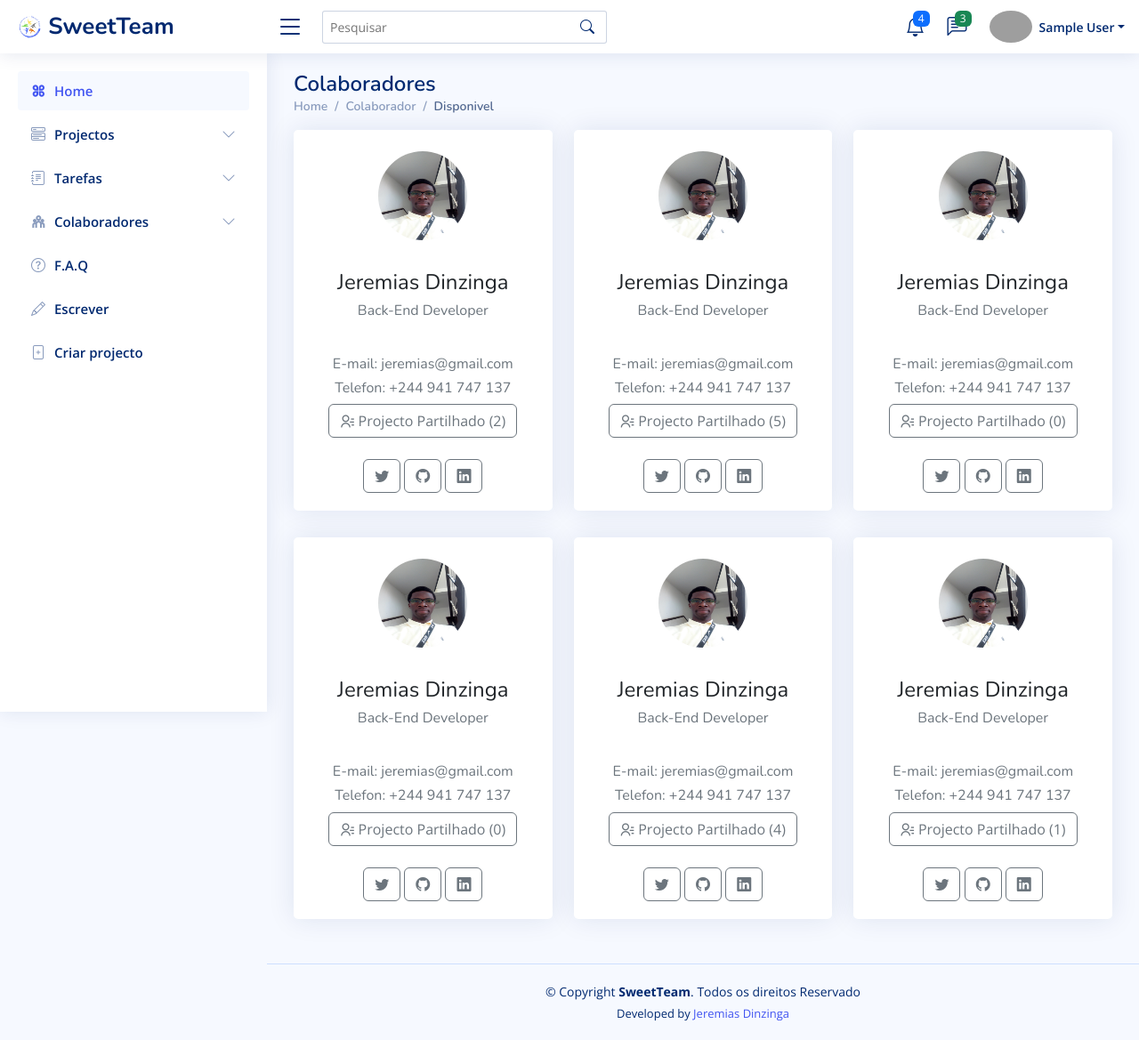
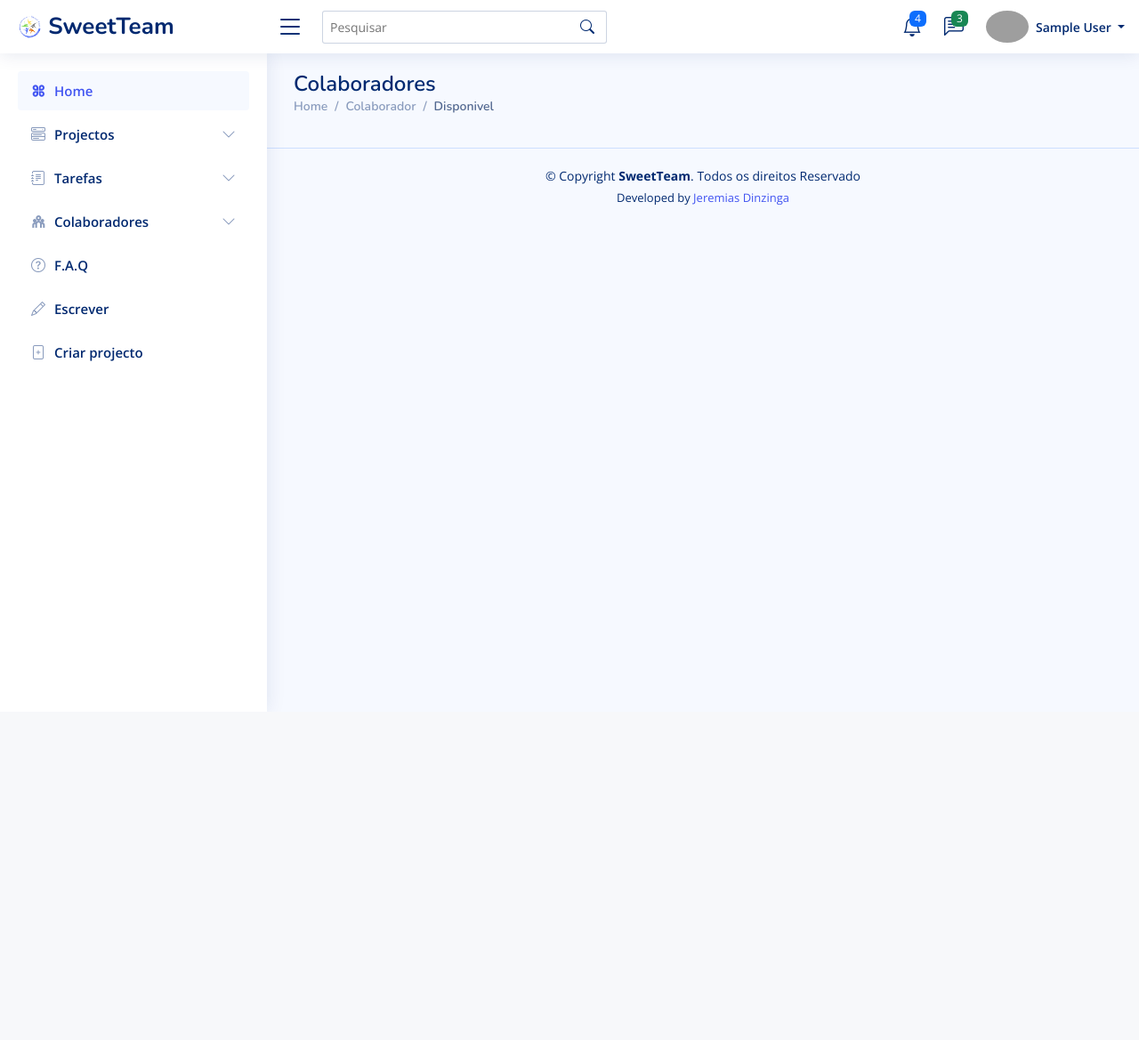
Before and after one commit to Jeremias16Dinzinga/SweetTeam, a PHP site: page /collaboratores.php?target=all in a window 1280 px wide. Shown: the whole page at 89% size. After the commit the page ends 783 px from the top, so only its background shows below. Run offline with PHP 8.4, Linux system fonts and the light colour scheme; the visitor is signed in with stand-in values (Sample User, id 1); tables that the repository leaves empty or names only in its code hold one stand-in row (values such as "Sample post"); some libraries are stand-ins or nearby versions; grey boxes are pictures that could not be loaded.

Commit message:
show_the_shared_collaborator

```diff
--- a/View/collaboratores.php
+++ b/View/collaboratores.php
@@ -12,6 +12,42 @@
     <!--Calling the header of my Templente-->
     <?php
     require_once 'header.php';
+    $crud = new Crud();
+    $shared_collaboratorIds = array();
+    $shared_collaboratores = array();
+    $test;
+
+    //Get all the ID projects I'm in
+    $my_projectsIds = $crud->selectByFieldBD("project_collaborator", "id_project", "where id_collaborator = '{$_SESSION['id_user']}'");
+
+    #Get all the ID collaborator who we are sharing project
+    foreach ($my_projectsIds as $my_project_id) {
+        $t = $crud->selectBD("project_collaborator", "id_collaborator", "where id_project = '{$my_project_id['id_project']}' and id_collaborator != '{$_SESSION['id_user']}'");
+        $found = false;
+        foreach ($shared_collaboratorIds as $oneSharedId) {
+            if ($t == $oneSharedId)
+                $found = true;
+                break;
+        }
+        if ($found==false)
+            $shared_collaboratorIds[] = $t;
+    }
+
+    #Getting all shered collaboratores
+    foreach ($shared_collaboratorIds as $x) {
+        $shared_collaboratores[] = $crud->selectBD("collaborator", "*", "where id_collaborator = '{$x['id_collaborator']}'");
+    }
+
+    #Choosing target to show collaboratores
+    function target($crud, $shared_collaboratores)
+    {
+        if ($_GET['target'] == "shared") {
+            return $shared_collaboratores;
+        } else {
+            return $crud->selectByfieldBD("collaborator", "*", "where id_collaborator != '{$_SESSION['id_user']}'");
+        }
+    }
+
     ?>
 
     <main id="main" class="main">
@@ -29,126 +65,60 @@
 
         <section class="section">
             <div class="row">
+                <?php
+
+                $collaboratores = target($crud, $shared_collaboratores);
+                if ($collaboratores != null) {
+                    foreach ($collaboratores as $item) {
+                        $count_shared = 0;
+
+                        #Counting the shared project
+                        foreach ($my_projectsIds as $my_project_id) {
+                            $y = $crud->selectBD("project_collaborator", "count(*)", "where id_project = '{$my_project_id['id_project']}' and id_collaborator = '{$item['id_collaborator']}'");
+                            if ($y["count(*)"] == 1)
+                                $count_shared++;
+                        }
+
+
+                        ?>
                         <div class="col-xl-4">
-
                             <div class="card">
                                 <div class="card-body profile-card pt-4 d-flex flex-column align-items-center">
-                <img src="../assets/img/profile-img1.jpg" alt="Profile" class="rounded-circle" style="width: 100px; height: 100px;"><hr/>
-                <h4>Jeremias Dinzinga</h4>
-                <h6 class="text-secondary">Back-End Developer</h6><hr>
-                <h6 class="text-secondary">E-mail: jeremias@gmail.com</h6>
-                <h6 class="text-secondary">Telefon: +244 941 747 137</h6>
-                <button type="button" class="btn btn-outline-secondary"><i class="ri-contacts-line "></i><span> Projecto Partilhado (2)</span></button>
+                                    <img src="<?php echo $item['photo']; ?>" alt="Profile" class="rounded-circle"
+                                        style="width: 100px; height: 100px;">
+                                    <hr />
+                                    <h4>
+                                        <?php echo $item['first_name'] . " " . $item['last_name']; ?>
+                                    </h4>
+                                    <h6 class="text-secondary">
+                                        <?php echo $item['profession']; ?>
+                                    </h6>
+                                    <hr>
+                                    <h6 class="text-secondary">E-mail:
+                                        <?php echo $item['email']; ?>
+                                    </h6>
+                                    <h6 class="text-secondary">Telefon:
+                                        <?php echo $item['phone']; ?>
+                                    </h6>
+                                    <button type="button" class="btn btn-outline-secondary"><i
+                                            class="ri-contacts-line "></i><span> Projecto Partilhado (
+                                            <?php echo $count_shared ?>)
+                                        </span></button>
                                     <div class="social-links mt-4">
-                    <a href="#" class="twitter btn btn-outline-secondary"><i class="bi bi-twitter"></i></a>
-                    <a href="#" class="github btn btn-outline-secondary"><i class="bi bi-github"></i></a>
-                    <a href="#" class="linkedin btn btn-outline-secondary"><i class="bi bi-linkedin"></i></a>
+                                        <a href="<?php echo $item['twitterUrl']; ?>"
+                                            class="twitter btn btn-outline-secondary"><i class="bi bi-twitter"></i></a>
+                                        <a href="<?php echo $item['githubUrl']; ?>" class="github btn btn-outline-secondary"><i
+                                                class="bi bi-github"></i></a>
+                                        <a href="<?php echo $item['linkedinUrl']; ?>"
+                                            class="linkedin btn btn-outline-secondary"><i class="bi bi-linkedin"></i></a>
                                     </div>
                                 </div>
                             </div>
-
                         </div>
-
-        <div class="col-xl-4">
-
-            <div class="card">
-            <div class="card-body profile-card pt-4 d-flex flex-column align-items-center">
-                <img src="../assets/img/profile-img1.jpg" alt="Profile" class="rounded-circle" style="width: 100px; height: 100px;"><hr/>
-                <h4>Jeremias Dinzinga</h4>
-                <h6 class="text-secondary">Back-End Developer</h6><hr>
-                <h6 class="text-secondary">E-mail: jeremias@gmail.com</h6>
-                <h6 class="text-secondary">Telefon: +244 941 747 137</h6>
-                <button type="button" class="btn btn-outline-secondary"><i class="ri-contacts-line "></i><span> Projecto Partilhado (5)</span></button>
-                <div class="social-links mt-4">
-                    <a href="#" class="twitter btn btn-outline-secondary"><i class="bi bi-twitter"></i></a>
-                    <a href="#" class="github btn btn-outline-secondary"><i class="bi bi-github"></i></a>
-                    <a href="#" class="linkedin btn btn-outline-secondary"><i class="bi bi-linkedin"></i></a>
-                </div>
-            </div>
-            </div>
-
-        </div>
-
-        <div class="col-xl-4">
-
-            <div class="card">
-            <div class="card-body profile-card pt-4 d-flex flex-column align-items-center">
-                <img src="../assets/img/profile-img1.jpg" alt="Profile" class="rounded-circle" style="width: 100px; height: 100px;"><hr/>
-                <h4>Jeremias Dinzinga</h4>
-                <h6 class="text-secondary">Back-End Developer</h6><hr>
-                <h6 class="text-secondary">E-mail: jeremias@gmail.com</h6>
-                <h6 class="text-secondary">Telefon: +244 941 747 137</h6>
-                <button type="button" class="btn btn-outline-secondary"><i class="ri-contacts-line "></i><span> Projecto Partilhado (0)</span></button>
-                <div class="social-links mt-4">
-                    <a href="#" class="twitter btn btn-outline-secondary"><i class="bi bi-twitter"></i></a>
-                    <a href="#" class="github btn btn-outline-secondary"><i class="bi bi-github"></i></a>
-                    <a href="#" class="linkedin btn btn-outline-secondary"><i class="bi bi-linkedin"></i></a>
-                </div>
-            </div>
-            </div>
-
-        </div>
-
-        <div class="col-xl-4">
-
-            <div class="card">
-            <div class="card-body profile-card pt-4 d-flex flex-column align-items-center">
-                <img src="../assets/img/profile-img1.jpg" alt="Profile" class="rounded-circle" style="width: 100px; height: 100px;"><hr/>
-                <h4>Jeremias Dinzinga</h4>
-                <h6 class="text-secondary">Back-End Developer</h6><hr>
-                <h6 class="text-secondary">E-mail: jeremias@gmail.com</h6>
-                <h6 class="text-secondary">Telefon: +244 941 747 137</h6>
-                <button type="button" class="btn btn-outline-secondary"><i class="ri-contacts-line "></i><span> Projecto Partilhado (0)</span></button>
-                <div class="social-links mt-4">
-                    <a href="#" class="twitter btn btn-outline-secondary"><i class="bi bi-twitter"></i></a>
-                    <a href="#" class="github btn btn-outline-secondary"><i class="bi bi-github"></i></a>
-                    <a href="#" class="linkedin btn btn-outline-secondary"><i class="bi bi-linkedin"></i></a>
-                </div>
-            </div>
-            </div>
-
-        </div>
-
-        <div class="col-xl-4">
-
-            <div class="card">
-            <div class="card-body profile-card pt-4 d-flex flex-column align-items-center">
-                <img src="../assets/img/profile-img1.jpg" alt="Profile" class="rounded-circle" style="width: 100px; height: 100px;"><hr/>
-                <h4>Jeremias Dinzinga</h4>
-                <h6 class="text-secondary">Back-End Developer</h6><hr>
-                <h6 class="text-secondary">E-mail: jeremias@gmail.com</h6>
-                <h6 class="text-secondary">Telefon: +244 941 747 137</h6>
-                <button type="button" class="btn btn-outline-secondary"><i class="ri-contacts-line "></i><span> Projecto Partilhado (4)</span></button>
-                <div class="social-links mt-4">
-                    <a href="#" class="twitter btn btn-outline-secondary"><i class="bi bi-twitter"></i></a>
-                    <a href="#" class="github btn btn-outline-secondary"><i class="bi bi-github"></i></a>
-                    <a href="#" class="linkedin btn btn-outline-secondary"><i class="bi bi-linkedin"></i></a>
-                </div>
-            </div>
-            </div>
-
-        </div>
-
-        <div class="col-xl-4">
-
-            <div class="card">
-            <div class="card-body profile-card pt-4 d-flex flex-column align-items-center">
-                <img src="../assets/img/profile-img1.jpg" alt="Profile" class="rounded-circle" style="width: 100px; height: 100px;"><hr/>
-                <h4>Jeremias Dinzinga</h4>
-                <h6 class="text-secondary">Back-End Developer</h6><hr>
-                <h6 class="text-secondary">E-mail: jeremias@gmail.com</h6>
-                <h6 class="text-secondary">Telefon: +244 941 747 137</h6>
-                <button type="button" class="btn btn-outline-secondary"><i class="ri-contacts-line "></i><span> Projecto Partilhado (1)</span></button>
-                <div class="social-links mt-4">
-                    <a href="#" class="twitter btn btn-outline-secondary"><i class="bi bi-twitter"></i></a>
-                    <a href="#" class="github btn btn-outline-secondary"><i class="bi bi-github"></i></a>
-                    <a href="#" class="linkedin btn btn-outline-secondary"><i class="bi bi-linkedin"></i></a>
-                </div>
-            </div>
-            </div>
-
-        </div>
-
+                        <?php
+                    }
+                }
+                ?>
             </div>
         </section>
     </main><!-- End #main -->
--- a/View/header.php
+++ b/View/header.php
@@ -1,8 +1,24 @@
 <?php
 include('../DAO/Crud.php');
+include('../Model/Enum/StatusActivit.php');
+
+#Authetication session
 session_start();
-	if($_SESSION['id_user'] == ""|| $_SESSION['id_user'] == null){
+if ($_SESSION['id_user'] == "" || $_SESSION['id_user'] == null) {
   header('location:login.php');
+}
+
+#Verification of deadline task to show it as delayed task
+$crud = new Crud();
+$dateTime = new DateTime();
+
+$all_tasks = $crud->selectBD("task", "*", "");
+foreach ($all_tasks as $task) {
+  $now = $dateTime->format('Y-m-d H:i:s');
+  $deadline = strtotime($task['deadline']);
+  if ($deadline < $now && $task['status'] == "Pendente") {
+    $crud->updateBD("task", "status=?", "id_task = '{$task['id_task']}'", array(StatusActivit::Atrazado->name));
+  }
 }
 ?>
 <!-- Favicons -->
@@ -11,7 +27,9 @@
 
 <!-- Google Fonts -->
 <link href="https://fonts.gstatic.com" rel="preconnect">
-  <link href="https://fonts.googleapis.com/css?family=Open+Sans:300,300i,400,400i,600,600i,700,700i|Nunito:300,300i,400,400i,600,600i,700,700i|Poppins:300,300i,400,400i,500,500i,600,600i,700,700i" rel="stylesheet">
+<link
+  href="https://fonts.googleapis.com/css?family=Open+Sans:300,300i,400,400i,600,600i,700,700i|Nunito:300,300i,400,400i,600,600i,700,700i|Poppins:300,300i,400,400i,500,500i,600,600i,700,700i"
+  rel="stylesheet">
 
 <!-- Vendor CSS Files -->
 <link href="../assets/vendor/bootstrap/css/bootstrap.min.css" rel="stylesheet">
@@ -209,14 +227,20 @@
         <li class="nav-item dropdown pe-3">
 
           <a class="nav-link nav-profile d-flex align-items-center pe-0" href="#" data-bs-toggle="dropdown">
-            <img src="<?php echo$_SESSION['photo'];?>" alt="Profile" class="rounded-circle">
-            <span class="d-none d-md-block dropdown-toggle ps-2"><?php echo$_SESSION['user_name'];?></span>
+            <img src="<?php echo $_SESSION['photo']; ?>" alt="Profile" class="rounded-circle">
+            <span class="d-none d-md-block dropdown-toggle ps-2">
+              <?php echo $_SESSION['user_name']; ?>
+            </span>
           </a><!-- End Profile Iamge Icon -->
 
           <ul class="dropdown-menu dropdown-menu-end dropdown-menu-arrow profile">
             <li class="dropdown-header">
-              <h6><?php echo$_SESSION['user_name'];?></h6>
-              <span><?php echo$_SESSION['profession'];?></span>
+              <h6>
+                <?php echo $_SESSION['user_name']; ?>
+              </h6>
+              <span>
+                <?php echo $_SESSION['profession']; ?>
+              </span>
             </li>
             <li>
               <hr class="dropdown-divider">
@@ -274,7 +298,8 @@
       </li><!-- End Dashboard Nav -->
 
       <li class="nav-item">
-        <a class="nav-link collapsed" data-bs-target="#components-nav" data-bs-toggle="collapse" href="projects.php?target=all">
+        <a class="nav-link collapsed" data-bs-target="#components-nav" data-bs-toggle="collapse"
+          href="projects.php?target=all">
           <i class="bi bi-menu-button-wide"></i><span>Projectos</span><i class="bi bi-chevron-down ms-auto"></i>
         </a>
         <ul id="components-nav" class="nav-content collapse " data-bs-parent="#sidebar-nav">
@@ -335,12 +360,12 @@
         </a>
         <ul id="tables-nav" class="nav-content collapse " data-bs-parent="#sidebar-nav">
           <li>
-            <a href="collaboratores.php">
+            <a href="collaboratores.php?target=all">
               <i class="ri-open-arm-line"></i><span>Disponível</span>
             </a>
           </li>
           <li>
-            <a href="collaboratores.php">
+            <a href="collaboratores.php?target=shared">
               <i class="ri-contacts-line"></i><span>Partilhado</span>
             </a>
           </li>
--- a/View/tasks.php
+++ b/View/tasks.php
@@ -98,8 +98,10 @@
                       </span><i class="bi bi-alarm-fill text-secondary"></i></p>
                   </div>
                   <div class="d-grid gap-2 mt-3">
-                    <button type="button" class="<?php echo $buttonColor; ?>"><i class="<?php echo $buttonIcon; ?>"></i><span>
-                    <?php echo $buttonText; ?></span></button>
+                    <a href="../Controller/TaskController.php?id_task=<?php echo $item['id_task'] ?>&&status=<?php echo$_GET['target']?>"
+                      class="<?php echo $buttonColor; ?>"><i class="<?php echo $buttonIcon; ?>"></i><span>
+                        <?php echo $buttonText; ?>
+                      </span></a>
                   </div>
                   <!-- End of project content -->
                 </div>
```
Also changed, not shown: Controller/TaskController.php (+11 -0 lines). Lines whose indentation alone changed are shown as unchanged.
